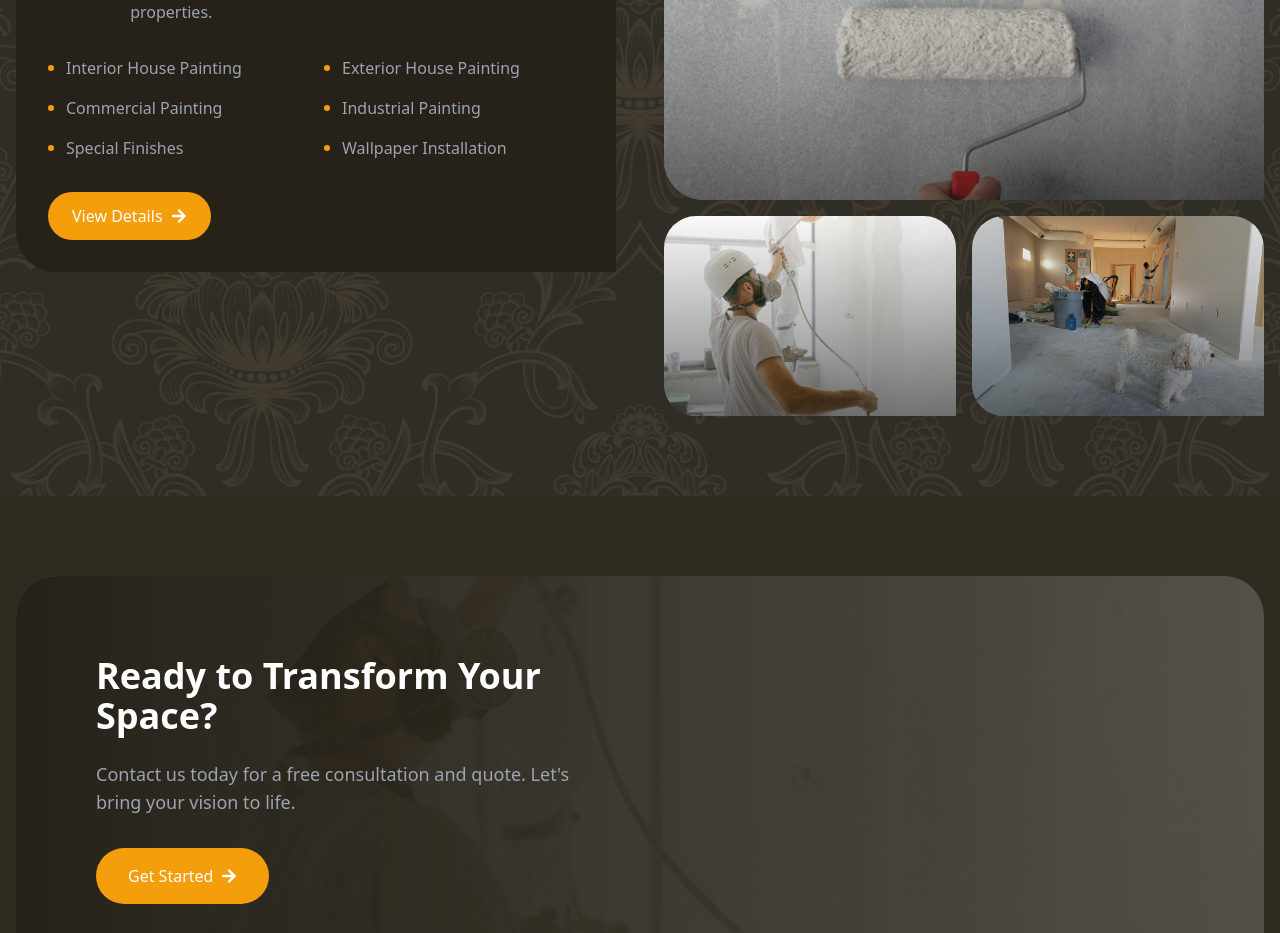
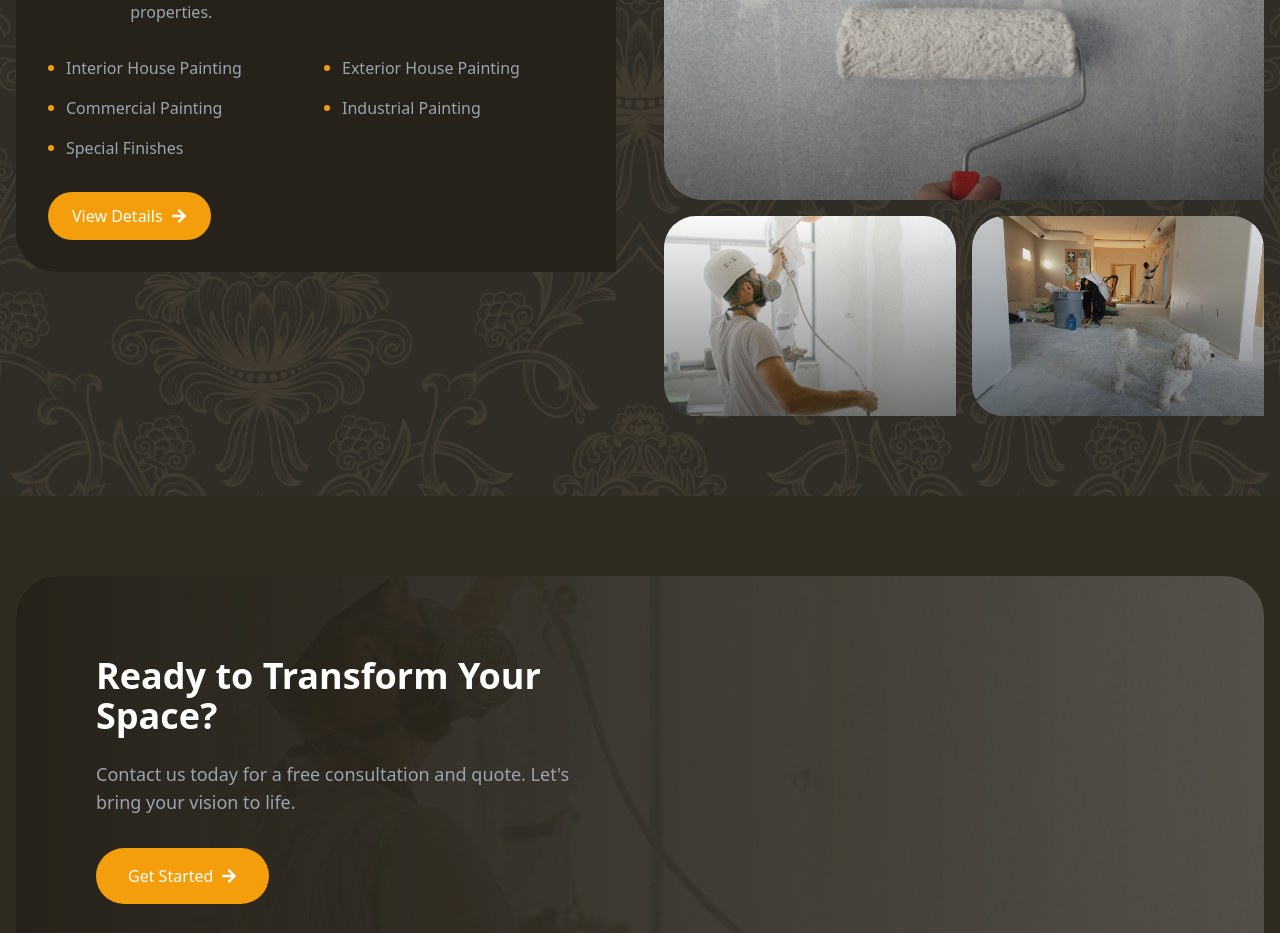
Before and after one commit to YASIN1881/COLORING-CO, a React (Vite) app: page /services in a window 1280 px wide. Shown: the part 1040-1973 px from the top of the page. Built offline with nearby package versions, Linux system fonts and the light colour scheme.

Commit message:
remove wallpaper installation from Services.jsx

```diff
--- a/src/pages/Services.jsx
+++ b/src/pages/Services.jsx
@@ -16,7 +16,6 @@ const services = [
             "Commercial Painting",
             "Industrial Painting",
             "Special Finishes",
-            "Wallpaper Installation"
         ],
         images: [
             "/img/service-3-1.jpg",
```
